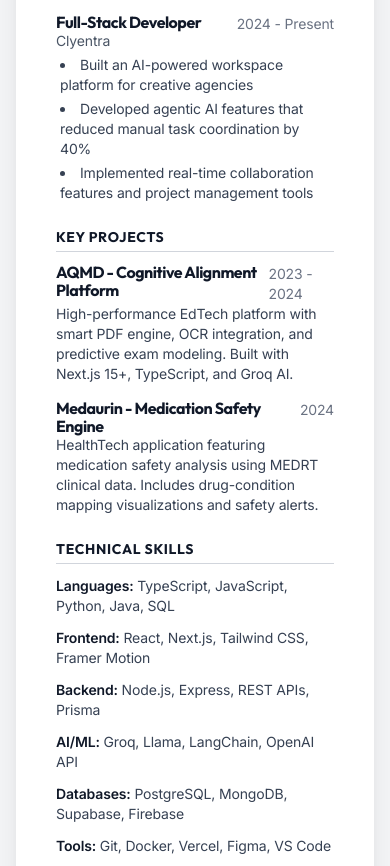
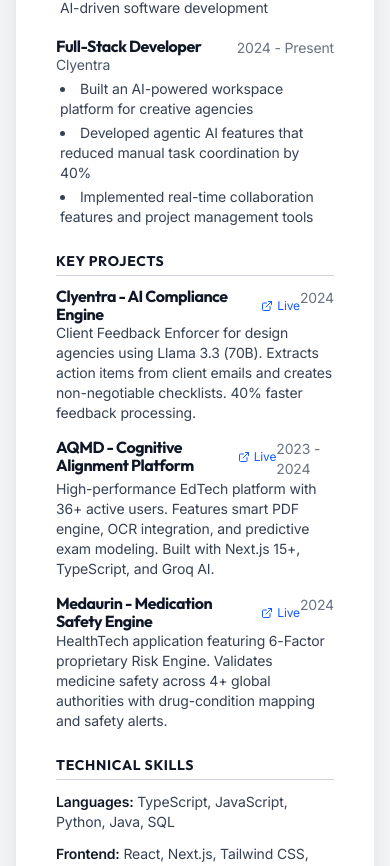
Before and after one commit to RichardRajuChirayath/Portfolio-, a Next.js app: page /resume in a window 390 px wide. Shown: the part 1129-1995 px from the top of the page. Built offline with nearby package versions, Linux system fonts and the light colour scheme.

Commit message:
Update age to 19, add phone number, and project links to resume

```diff
--- a/src/components/About.tsx
+++ b/src/components/About.tsx
@@ -73,7 +73,7 @@
                                 I don't just write code; I <span className="text-white font-bold">architect ventures.</span> As a serial entrepreneur based in <span className="text-white">Bengaluru</span>, my journey is defined by the relentless pursuit of blending complex AI engineering with premium user experiences.
                             </p>
                             <p className="pl-6">
-                                At the age of 18, I am leading <span className="text-brand-primary font-bold">Verblyn Labs</span> and <span className="text-brand-secondary font-bold">Qohesive</span>—two startups aimed at redefining how AI integrates into education, healthcare, and software development cycles.
+                                At the age of 19, I am leading <span className="text-brand-primary font-bold">Verblyn Labs</span> and <span className="text-brand-secondary font-bold">Qohesive</span>—two startups aimed at redefining how AI integrates into education, healthcare, and software development cycles.
                             </p>
                             <p className="pl-6">
                                 My philosophy is simple: <span className="italic text-white">Create technology that feels like magic but works like clockwork.</span> I bridge the gap between "what's possible" and "what's profitable."
@@ -83,7 +83,7 @@
                         <div className="grid grid-cols-2 md:grid-cols-4 gap-6 mt-16">
                             {[
                                 { value: "2", label: "Ventures", icon: <Target className="w-4 h-4" /> },
-                                { value: "18", label: "Years Old", icon: <Sparkles className="w-4 h-4" /> },
+                                { value: "19", label: "Years Old", icon: <Sparkles className="w-4 h-4" /> },
                                 { value: "3+", label: "Products", icon: <Rocket className="w-4 h-4" /> },
                                 { value: "24/7", label: "Building", icon: <Zap className="w-4 h-4" /> },
                             ].map((stat, i) => (
--- a/src/components/Contact.tsx
+++ b/src/components/Contact.tsx
@@ -2,7 +2,7 @@
 
 import React, { useState } from 'react';
 import { motion } from 'framer-motion';
-import { Mail, Github, Linkedin, Send, MapPin, Sparkles, MessageSquare, ArrowUpRight } from 'lucide-react';
+import { Mail, Github, Linkedin, Send, MapPin, Sparkles, MessageSquare, ArrowUpRight, Phone } from 'lucide-react';
 
 const socialLinks = [
     { icon: <Github className="w-5 h-5" />, href: "https://github.com/RichardRajuChirayath", label: "GitHub" },
@@ -72,6 +72,19 @@
                                             <div className="text-[10px] font-bold uppercase tracking-widest text-white/30">Email Me</div>
                                             <a href="mailto:richardrajuchirayath@gmail.com" className="text-white font-medium hover:text-brand-primary transition-colors flex items-center gap-1">
                                                 richardrajuchirayath@gmail.com
+                                                <ArrowUpRight className="w-3.5 h-3.5" />
+                                            </a>
+                                        </div>
+                                    </div>
+
+                                    <div className="flex items-center gap-5 p-4 rounded-3xl bg-white/5 border border-white/5 group hover:border-green-500/20 transition-colors">
+                                        <div className="w-12 h-12 rounded-2xl bg-green-500/10 flex items-center justify-center text-green-400">
+                                            <Phone className="w-5 h-5" />
+                                        </div>
+                                        <div>
+                                            <div className="text-[10px] font-bold uppercase tracking-widest text-white/30">Call Me</div>
+                                            <a href="tel:+919606669730" className="text-white font-medium hover:text-green-400 transition-colors flex items-center gap-1">
+                                                +91 9606669730
                                                 <ArrowUpRight className="w-3.5 h-3.5" />
                                             </a>
                                         </div>
--- a/src/components/Footer.tsx
+++ b/src/components/Footer.tsx
@@ -1,12 +1,13 @@
 "use client";
 
 import React from 'react';
-import { Github, Linkedin, Mail, Heart, ArrowUpRight } from 'lucide-react';
+import { Github, Linkedin, Mail, Heart, ArrowUpRight, Phone } from 'lucide-react';
 
 const socialLinks = [
     { icon: <Github className="w-4 h-4" />, href: "https://github.com/RichardRajuChirayath", label: "GitHub" },
     { icon: <Linkedin className="w-4 h-4" />, href: "https://linkedin.com/in/richard-raju-939186316", label: "LinkedIn" },
     { icon: <Mail className="w-4 h-4" />, href: "mailto:richardrajuchirayath@gmail.com", label: "Email" },
+    { icon: <Phone className="w-4 h-4" />, href: "tel:+919606669730", label: "Phone" },
 ];
 
 const quickLinks = [
--- a/src/components/Resume.tsx
+++ b/src/components/Resume.tsx
@@ -1,7 +1,7 @@
 "use client";
 
 import React from 'react';
-import { Mail, Phone, MapPin, Linkedin, Github, Globe, Download } from 'lucide-react';
+import { Mail, Phone, MapPin, Linkedin, Github, Globe, Download, ExternalLink } from 'lucide-react';
 
 export const Resume = () => {
     const handlePrint = () => {
@@ -40,6 +40,10 @@
                                 <a href="mailto:richardrajuchirayath@gmail.com" className="flex items-center gap-1.5 hover:text-gray-900">
                                     <Mail className="w-3.5 h-3.5" />
                                     richardrajuchirayath@gmail.com
+                                </a>
+                                <a href="tel:+919606669730" className="flex items-center gap-1.5 hover:text-gray-900">
+                                    <Phone className="w-3.5 h-3.5" />
+                                    +91 9606669730
                                 </a>
                                 <a href="https://linkedin.com/in/richard-raju-939186316" target="_blank" className="flex items-center gap-1.5 hover:text-gray-900">
                                     <Linkedin className="w-3.5 h-3.5" />
@@ -135,21 +139,49 @@
                             <div className="space-y-4">
                                 <div>
                                     <div className="flex justify-between items-start">
-                                        <h3 className="font-bold text-gray-900">AQMD - Cognitive Alignment Platform</h3>
-                                        <span className="text-sm text-gray-500">2023 - 2024</span>
+                                        <div className="flex items-center gap-2">
+                                            <h3 className="font-bold text-gray-900">Clyentra - AI Compliance Engine</h3>
+                                            <a href="https://client-feedback-enforcer-production.up.railway.app/" target="_blank" className="text-blue-600 hover:underline text-xs flex items-center gap-1">
+                                                <ExternalLink className="w-3 h-3" />
+                                                Live
+                                            </a>
+                                        </div>
+                                        <span className="text-sm text-gray-500">2024</span>
                                     </div>
                                     <p className="text-sm text-gray-700">
-                                        High-performance EdTech platform with smart PDF engine, OCR integration, and predictive exam modeling. Built with Next.js 15+, TypeScript, and Groq AI.
+                                        Client Feedback Enforcer for design agencies using Llama 3.3 (70B). Extracts action items from client emails and creates non-negotiable checklists. 40% faster feedback processing.
                                     </p>
                                 </div>
 
                                 <div>
                                     <div className="flex justify-between items-start">
-                                        <h3 className="font-bold text-gray-900">Medaurin - Medication Safety Engine</h3>
+                                        <div className="flex items-center gap-2">
+                                            <h3 className="font-bold text-gray-900">AQMD - Cognitive Alignment Platform</h3>
+                                            <a href="https://www.aqmd.site/" target="_blank" className="text-blue-600 hover:underline text-xs flex items-center gap-1">
+                                                <ExternalLink className="w-3 h-3" />
+                                                Live
+                                            </a>
+                                        </div>
+                                        <span className="text-sm text-gray-500">2023 - 2024</span>
+                                    </div>
+                                    <p className="text-sm text-gray-700">
+                                        High-performance EdTech platform with 36+ active users. Features smart PDF engine, OCR integration, and predictive exam modeling. Built with Next.js 15+, TypeScript, and Groq AI.
+                                    </p>
+                                </div>
+
+                                <div>
+                                    <div className="flex justify-between items-start">
+                                        <div className="flex items-center gap-2">
+                                            <h3 className="font-bold text-gray-900">Medaurin - Medication Safety Engine</h3>
+                                            <a href="https://medaurin-web-production.up.railway.app/" target="_blank" className="text-blue-600 hover:underline text-xs flex items-center gap-1">
+                                                <ExternalLink className="w-3 h-3" />
+                                                Live
+                                            </a>
+                                        </div>
                                         <span className="text-sm text-gray-500">2024</span>
                                     </div>
                                     <p className="text-sm text-gray-700">
-                                        HealthTech application featuring medication safety analysis using MEDRT clinical data. Includes drug-condition mapping visualizations and safety alerts.
+                                        HealthTech application featuring 6-Factor proprietary Risk Engine. Validates medicine safety across 4+ global authorities with drug-condition mapping and safety alerts.
                                     </p>
                                 </div>
                             </div>
```
